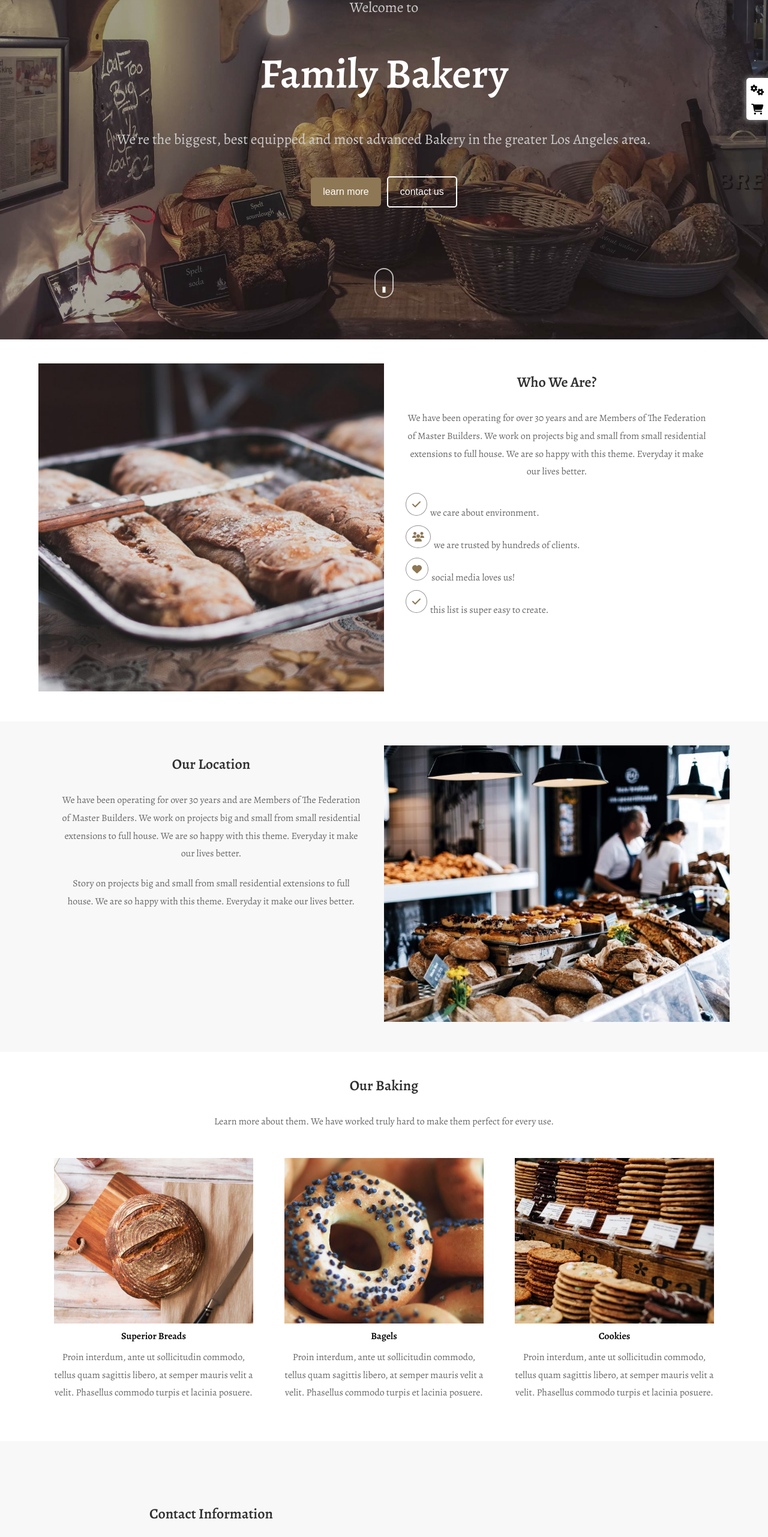
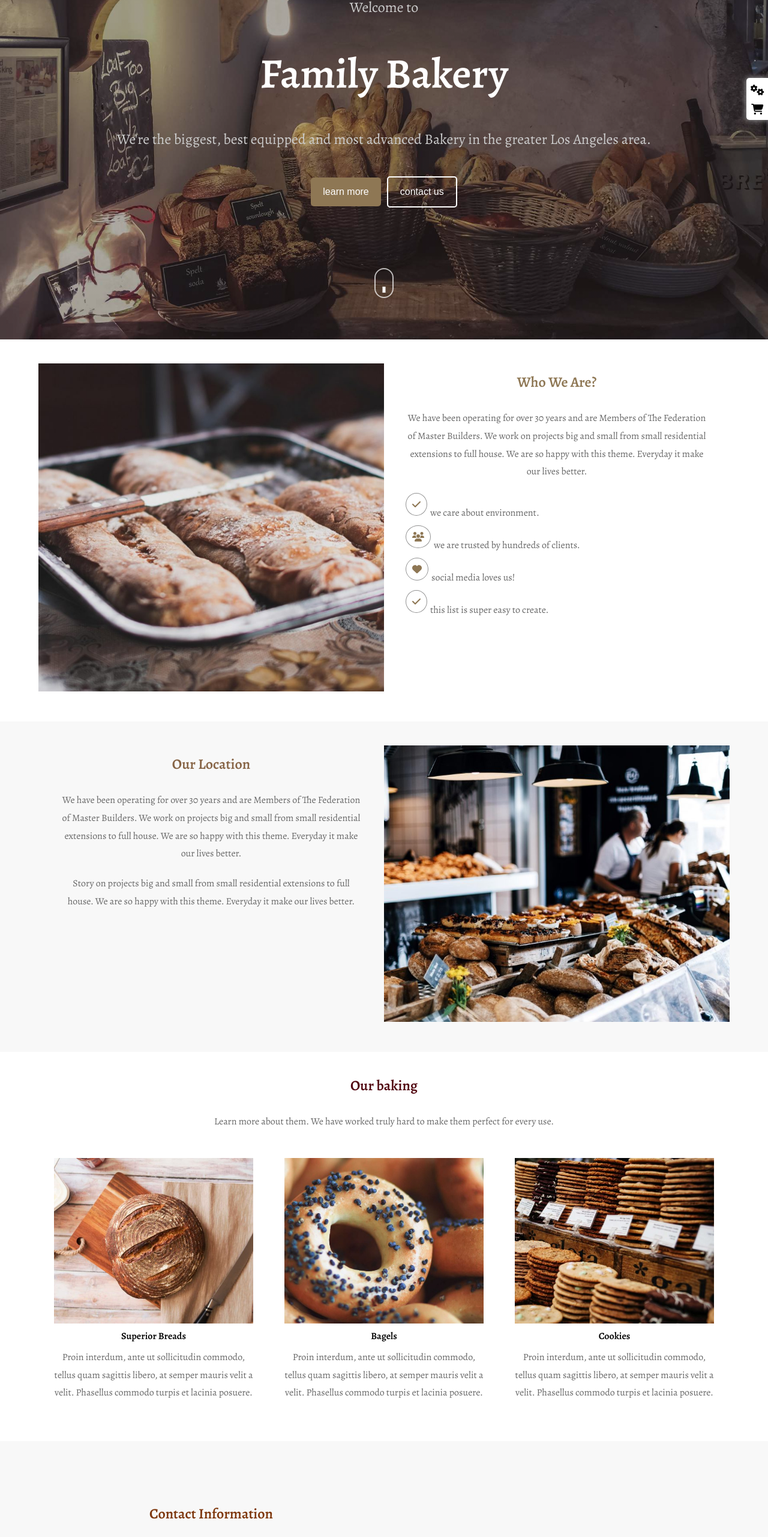
Before and after one commit to Ma9da/bakery-landing-page, a React (Create React App) app: page / in a window 1280 px wide. Shown: the part 234-2797 px from the top of the page at 60% size. Built offline with nearby package versions, Linux system fonts and the light colour scheme; grey boxes are pictures that could not be loaded.

Commit message:
chaning title's color from props

```diff
--- a/src/App.js
+++ b/src/App.js
@@ -7,6 +7,22 @@ import Location from "./components/location/Location";
 import Navbar from "./components/navbar/Navbar";
 
 function App() {
+  const about = {
+    title: "Who We Are?",
+    color: "#8e7754"
+  }
+  const location = {
+    title: "Our Location",
+    color: "#876445"
+  }
+  const baking = {
+    title: "Our baking",
+    color: "#51050F"
+  }
+  const contact = {
+    title: "Contact Information",
+    color: "#7E370C"
+  }
   const footerTitles = {
     titleOne: "About us",
     titleTwo: "Why we are special?",
@@ -17,10 +33,10 @@ function App() {
     <>
       <Navbar />
       <Hero />
-      <About aboutTitle="Who We Are?" />
-      <Location locationTitle="Our Location" />
-      <Baking bakingTitle="Our Baking" />
-      <Contact contactTitle="Contact Information" />
+      <About about={about} />
+      <Location location={location} />
+      <Baking baking={baking} />
+      <Contact contact={contact} />
       <Footer footerTitle={footerTitles} />
     </>
   );
--- a/src/components/about/About.jsx
+++ b/src/components/about/About.jsx
@@ -11,7 +11,7 @@ function About(props) {
                     <img src={about1} alt="fresh baked bread" />
                 </figure>
                 <header className="aboutHeader">
-                    <h2 className="title">{props.aboutTitle}</h2>
+                    <h2 className="title" style={{ "color": props.about.color }}>{props.about.title}</h2>
                     <p className="titleDesc">
                         We have been operating for over 30 years and are Members of The Federation of Master Builders. We work on
                         projects big and small from small residential extensions to full house. We are so happy with this theme.
--- a/src/components/baking/Baking.jsx
+++ b/src/components/baking/Baking.jsx
@@ -9,7 +9,7 @@ function Baking(props) {
         <section className="baking paddingY">
             <div className="container flexContainer">
                 <header className="bakingHeader">
-                    <h2 className="title">{props.bakingTitle}</h2>
+                    <h2 className="title" style={{'color':props.baking.color}}>{props.baking.title}</h2>
                     <p className="titleDesc">Learn more about them. We have worked truly hard to make them perfect for
                         every
                         use.
--- a/src/components/contact/Contact.jsx
+++ b/src/components/contact/Contact.jsx
@@ -7,8 +7,8 @@ function Contact(props) {
         <section className="contact paddingY">
             <div className="container flexContainer">
                 <div className="contactInfo">
-                    <h2 className="title">
-                        {props.contactTitle}
+                    <h2 className="title" style={{'color':props.contact.color}}>
+                        {props.contact.title}
                     </h2>
                     <p className="titleDesc">
                         I am text block. Click edit button to change this text. Lorem ipsum dolor sit amet, consectetur
--- a/src/components/location/Location.jsx
+++ b/src/components/location/Location.jsx
@@ -7,7 +7,7 @@ function Location(props) {
         <section className="location about paddingY">
             <div className="container flexContainer">
                 <header className="aboutHeader">
-                    <h2 className="title">{props.locationTitle}</h2>
+                    <h2 className="title" style={{ "color": props.location.color }}>{props.location.title}</h2>
                     <p className="titleDesc">
                         We have been operating for over 30 years and are Members of The Federation of Master
                         Builders.
@@ -24,7 +24,7 @@ function Location(props) {
                     </p>
                 </header>
                 <figure className="aboutImg">
-                    <img src={about2} alt="backery"/>
+                    <img src={about2} alt="backery" />
                 </figure>
             </div>
         </section>
```
